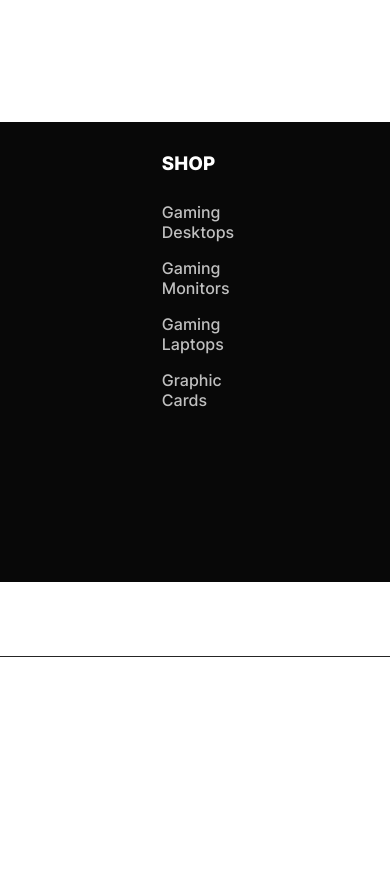
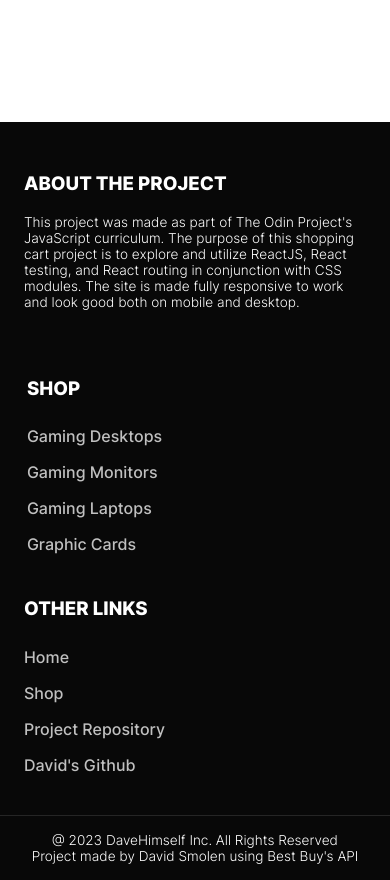
Before and after one commit to itsdavehimself/top-shopping-cart, a React (Vite) app: page / in a window 390 px wide. Shown: the part 3749-4629 px from the top of the page. Before the commit the page ends 4438 px from the top, so only its background shows below. Built offline with nearby package versions, Linux system fonts and the light colour scheme.

Commit message:
Add responsive styling

```diff
--- a/src/components/Footer/Footer.jsx
+++ b/src/components/Footer/Footer.jsx
@@ -13,16 +13,19 @@ export default function Footer() {
   return (
     <div className={styles.footer}>
       <div className={styles.top}>
+        <div className={styles['about-container']}>
           <div className={styles.about}>
             <h3>ABOUT THE PROJECT</h3>
             <p>
-            This project was made as part of The Odin Project&apos;s JavaScript
-            curriculum. The purpose of this shopping cart project is to explore
-            and utilize ReactJS, React testing, and React routing in conjunction
-            with CSS modules. The site is made fully responsive to work and look
-            good both on mobile and desktop.
+              This project was made as part of The Odin Project&apos;s
+              JavaScript curriculum. The purpose of this shopping cart project
+              is to explore and utilize ReactJS, React testing, and React
+              routing in conjunction with CSS modules. The site is made fully
+              responsive to work and look good both on mobile and desktop.
             </p>
           </div>
+        </div>
+        <div className={styles['link-container']}>
           <div className={styles.shop}>
             <h3>SHOP</h3>
             <Link
@@ -80,6 +83,7 @@ export default function Footer() {
             </div>
           </div>
         </div>
+      </div>
       <div className={styles.bottom}>
         <p>@ 2023 DaveHimself Inc. All Rights Reserved</p>
         <p>Project made by David Smolen using Best Buy&apos;s API</p>
--- a/src/components/Footer/Footer.module.css
+++ b/src/components/Footer/Footer.module.css
@@ -1,7 +1,6 @@
 .footer {
   display: flex;
   flex-direction: column;
-  height: 460px;
   background-color: #080808;
   color: #fff;
 }
@@ -11,20 +10,33 @@ h3 {
 }
 
 .top {
+  display: grid;
+  grid-template-columns: repeat(2, 1fr);
+  justify-content: center;
+  align-items: center;
+  padding: 5rem 12rem;
+  column-gap: 4rem;
+}
+
+.about-container {
   display: flex;
-  flex-direction: row;
   justify-content: center;
-  align-items: flex-start;
-  flex: 1;
-  gap: 300px;
-  padding-top: 3%;
+  align-items: center;
+  padding: 0 5rem;
 }
 
 .about {
   display: flex;
   flex-direction: column;
   justify-content: center;
-  flex: 1;
+}
+
+.link-container {
+  display: flex;
+  flex-direction: row;
+  justify-content: center;
+  align-items: center;
+  gap: 10rem;
 }
 
 .bottom {
@@ -33,7 +45,7 @@ h3 {
   justify-content: space-around;
   align-items: center;
   border-top: solid #252525 1px;
-  height: 60px;
+  padding: 1rem;
 }
 
 .bottom > p {
@@ -45,25 +57,19 @@ h3 {
   flex-direction: column;
 }
 
-.about,
-.shop,
-.links {
-  max-width: 580px;
-}
-
 .about > p {
   font-size: 0.85rem;
 }
 
 .shop > link {
-  padding: 8px 0;
+  padding: 0.5rem 0;
   color: #c0c0c0;
   font-weight: 500;
   transition: all 0.2s ease-in-out;
 }
 
 a {
-  padding: 8px 0;
+  padding: 0.5rem 0;
   color: #c0c0c0;
   font-weight: 500;
   transition: all 0.2s ease-in-out;
@@ -73,7 +79,7 @@ a:visited,
 a:link,
 a:active {
   text-decoration: none;
-  padding: 8px 0;
+  padding: 0.5rem 0;
   color: #c0c0c0;
   font-weight: 500;
   transition: all 0.2s ease-in-out;
@@ -83,3 +89,78 @@ a:hover {
   cursor: pointer;
   color: #fff;
 }
+
+@media screen and (max-width: 600px) {
+  .top {
+    display: flex;
+    flex-direction: column;
+    justify-content: flex-start;
+    align-items: flex-start;
+    padding: 2rem 1.5rem;
+    column-gap: 0;
+    gap: 3rem;
+  }
+
+  .about-container {
+    padding: 0;
+  }
+
+  .link-container {
+    display: flex;
+    flex-direction: column;
+    gap: 1rem;
+  }
+
+  .bottom {
+    display: flex;
+    flex-direction: column;
+    align-items: center;
+    border-top: solid #252525 1px;
+  }
+}
+
+@media screen and (min-width: 601px) and (max-width: 900px) {
+  .top {
+    display: flex;
+    flex-direction: column;
+    justify-content: flex-start;
+    align-items: flex-start;
+    padding: 2rem 1.5rem;
+    column-gap: 0;
+    gap: 3rem;
+  }
+
+  .about-container {
+    padding: 0;
+  }
+
+  .link-container {
+    display: grid;
+    grid-template-columns: repeat(2, 1fr);
+  }
+
+  .bottom {
+    display: flex;
+    flex-direction: column;
+    align-items: center;
+    border-top: solid #252525 1px;
+  }
+}
+
+@media screen and (min-width: 901px) and (max-width: 1200px) {
+  .top {
+    display: grid;
+    grid-template-columns: repeat(2, 1fr);
+    justify-content: center;
+    align-items: center;
+    padding: 5rem 6rem;
+    column-gap: 4rem;
+  }
+
+  .about-container {
+    display: flex;
+    justify-content: center;
+    align-items: center;
+    padding: 0 5rem;
+  }
+}
```
Lines whose indentation alone changed are shown as unchanged.
